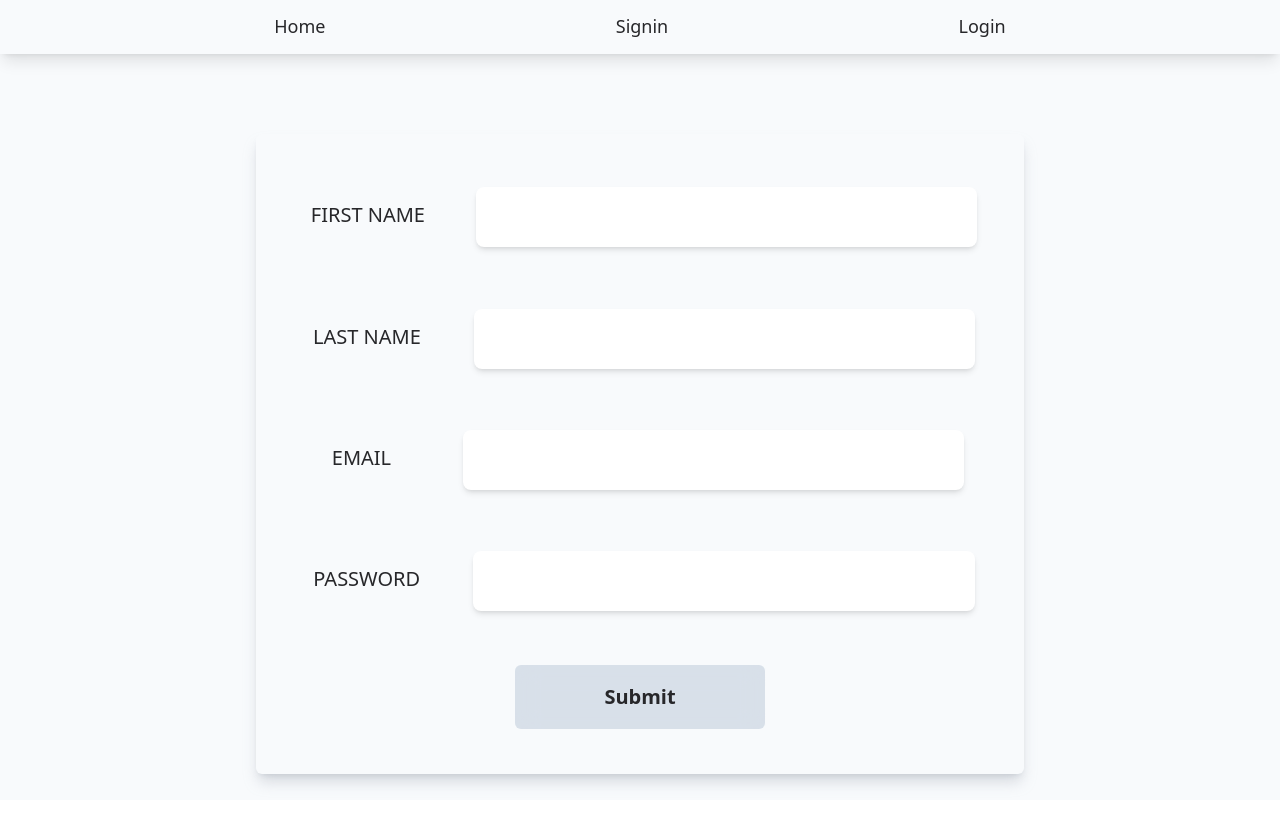
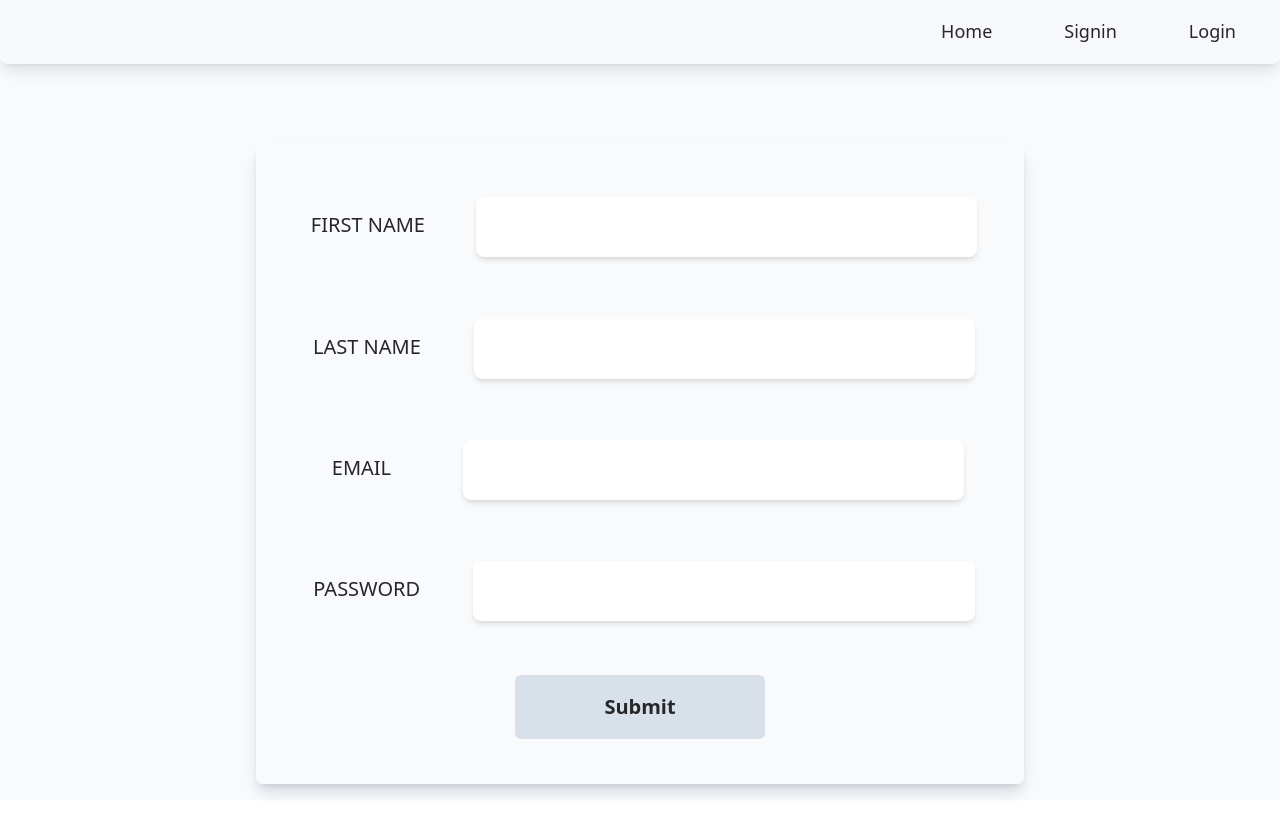
Before and after one commit to TathagataDas99/Classroom-Frontend, a Vue app: page /sign-in in a window 1280 px wide. Shown: the top 838 px of the page. Built offline with nearby package versions, Linux system fonts and the light colour scheme.

Commit message:
navbar & link-danger created

```diff
--- a/src/components/NavBar.vue
+++ b/src/components/NavBar.vue
@@ -1,17 +1,17 @@
 <template>
   <div v-if="$store.state.user" class="flex flex-col">
-    <nav class="flex flex-row flex-wrap items-center justify-evenly shadow-lg">
+    <nav class="navbar">
       <router-link
         @click="handelLogout"
-        class="slow-effect link"
+        class="slow-effect link-danger"
         :to="{ name: 'Login' }"
-        >Log-out</router-link
+        >Logout</router-link
       >
     </nav>
     <router-view />
   </div>
   <div v-else class="flex flex-col">
-    <nav class="flex flex-row flex-wrap items-center justify-evenly shadow-lg">
+    <nav class="navbar">
       <template v-for="route in routes" :key="route.name">
         <router-link class="slow-effect link" :to="route">{{
           route.name
@@ -33,6 +33,7 @@ export default {
     handelLogout() {
       localStorage.removeItem("token");
       this.$store.state.user = null;
+      this.$router.push({ name: "Home" });
     },
   },
 };
--- a/src/css/index.css
+++ b/src/css/index.css
@@ -6,17 +6,24 @@
   @apply transition duration-200 ease-linear;
 }
 
+.navbar {
+  @apply flex flex-row flex-wrap items-center justify-end bg-gray-100/30 shadow-lg backdrop-blur-sm backdrop-filter rounded-b-lg;
+}
+
 .link {
-  @apply my-1 cursor-pointer rounded-2xl border-b-2 border-transparent px-4 py-2 text-sm decoration-transparent outline-none hover:border-primary-dark  hover:font-semibold hover:text-primary-dark md:text-base lg:text-lg 2xl:text-xl;
+  @apply my-1 mx-2 cursor-pointer rounded-2xl border-b-2 border-transparent px-7 py-1 text-sm decoration-transparent outline-none hover:border-primary-dark  hover:font-semibold hover:text-primary-dark hover:shadow-md md:text-base lg:text-lg 2xl:text-xl;
+}
+.link-danger {
+  @apply my-1 mx-2 cursor-pointer rounded-2xl border-b-2 border-transparent px-7 py-1 text-sm decoration-transparent outline-none hover:border-danger-dark  hover:font-semibold hover:text-danger-dark hover:shadow-md md:text-base lg:text-lg 2xl:text-xl;
 }
 .bttn {
-  @apply mx-2 my-1 w-4/5 md:w-1/2 lg:w-1/3 md:py-4 rounded-md border-2 border-transparent bg-slate-300/70 px-4 py-2 backdrop-blur-md backdrop-filter hover:border-primary-dark hover:font-semibold hover:text-primary-dark md:text-lg lg:text-xl font-semibold;
+  @apply mx-2 my-1 w-4/5 rounded-md border-2 border-transparent bg-slate-300/70 px-4 py-2 font-semibold backdrop-blur-md backdrop-filter hover:border-primary-dark hover:font-semibold hover:text-primary-dark md:w-1/2 md:py-4 md:text-lg lg:w-1/3 lg:text-xl;
 }
 .form {
-  @apply m-2 flex h-auto w-4/5 flex-col items-center justify-evenly rounded-md px-2 py-1 shadow-lg shadow-gray-400/40  md:h-3/6 md:w-3/6 lg:h-4/5 lg:w-3/5 ;
+  @apply m-2 flex h-auto w-4/5 flex-col items-center justify-evenly rounded-md px-2 py-1 shadow-lg shadow-gray-400/40  md:h-3/6 md:w-3/6 lg:h-4/5 lg:w-3/5;
 }
 .form-section {
-  @apply flex w-full flex-col flex-wrap items-stretch justify-evenly py-2 sm:flex-row md:space-x-1 ;
+  @apply flex w-full flex-col flex-wrap items-stretch justify-evenly py-2 sm:flex-row md:space-x-1;
 }
 
 .label {
@@ -24,5 +31,5 @@
 }
 
 .input-box {
-  @apply mx-1 my-1  px-3 py-2  text-sm text-zinc-500 outline-none ring-2  ring-transparent focus:font-semibold focus:text-primary-dark focus:ring-primary-dark md:w-4/6 md:text-lg lg:text-lg lg:py-4 shadow-md rounded-lg ;
+  @apply mx-1 my-1  rounded-lg px-3  py-2 text-sm text-zinc-500 shadow-md  outline-none ring-2 ring-transparent focus:font-semibold focus:text-primary-dark focus:ring-primary-dark md:w-4/6 md:text-lg lg:py-4 lg:text-lg;
 }
--- a/tailwind.config.js
+++ b/tailwind.config.js
@@ -8,6 +8,10 @@ module.exports = {
           dark: "#00BFA6",
           light: "#3af0d1",
         },
+        danger: {
+          dark: "#ba293a",
+          light: "#f2384e",
+        },
       },
     },
   },
```
